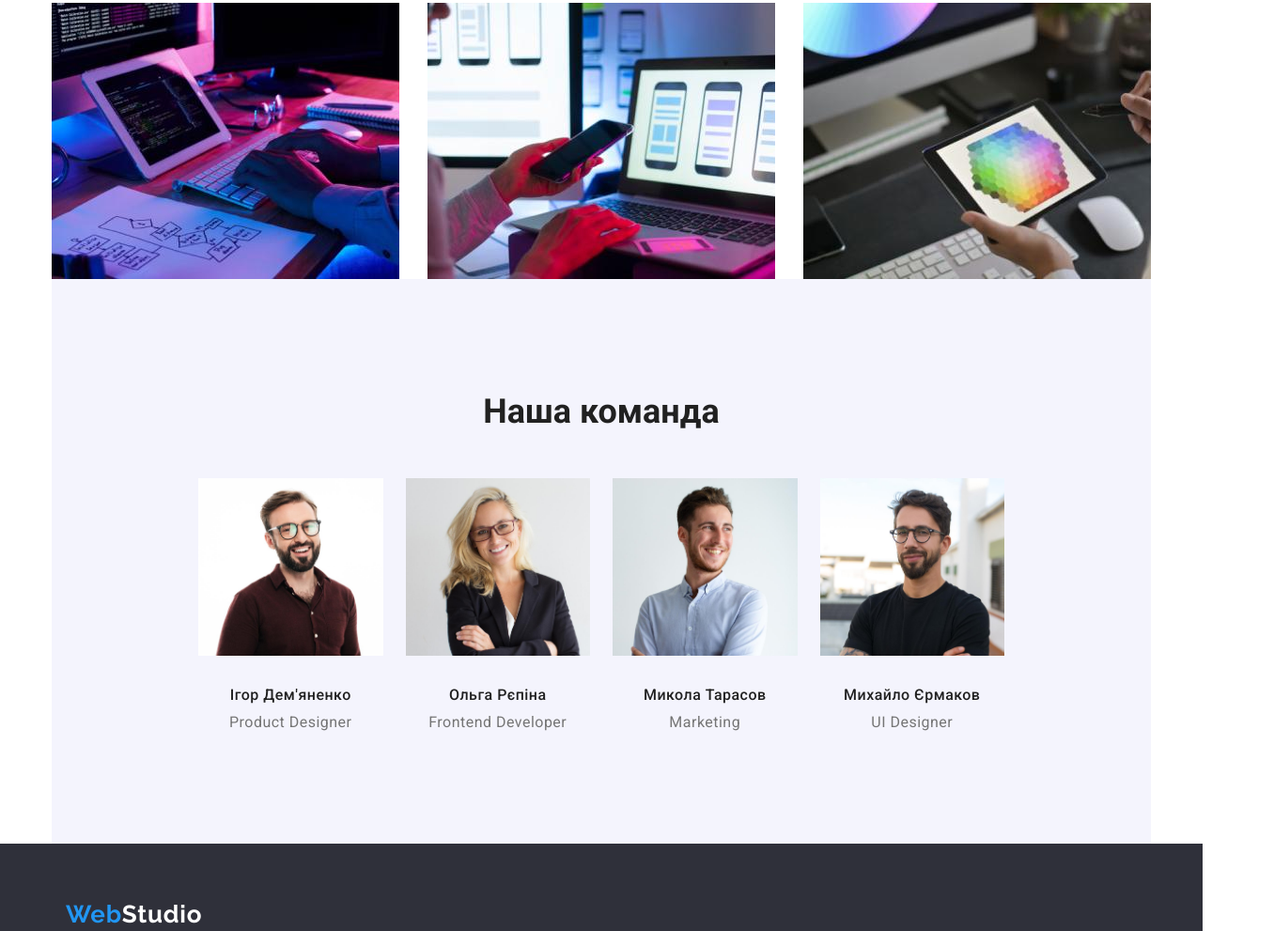
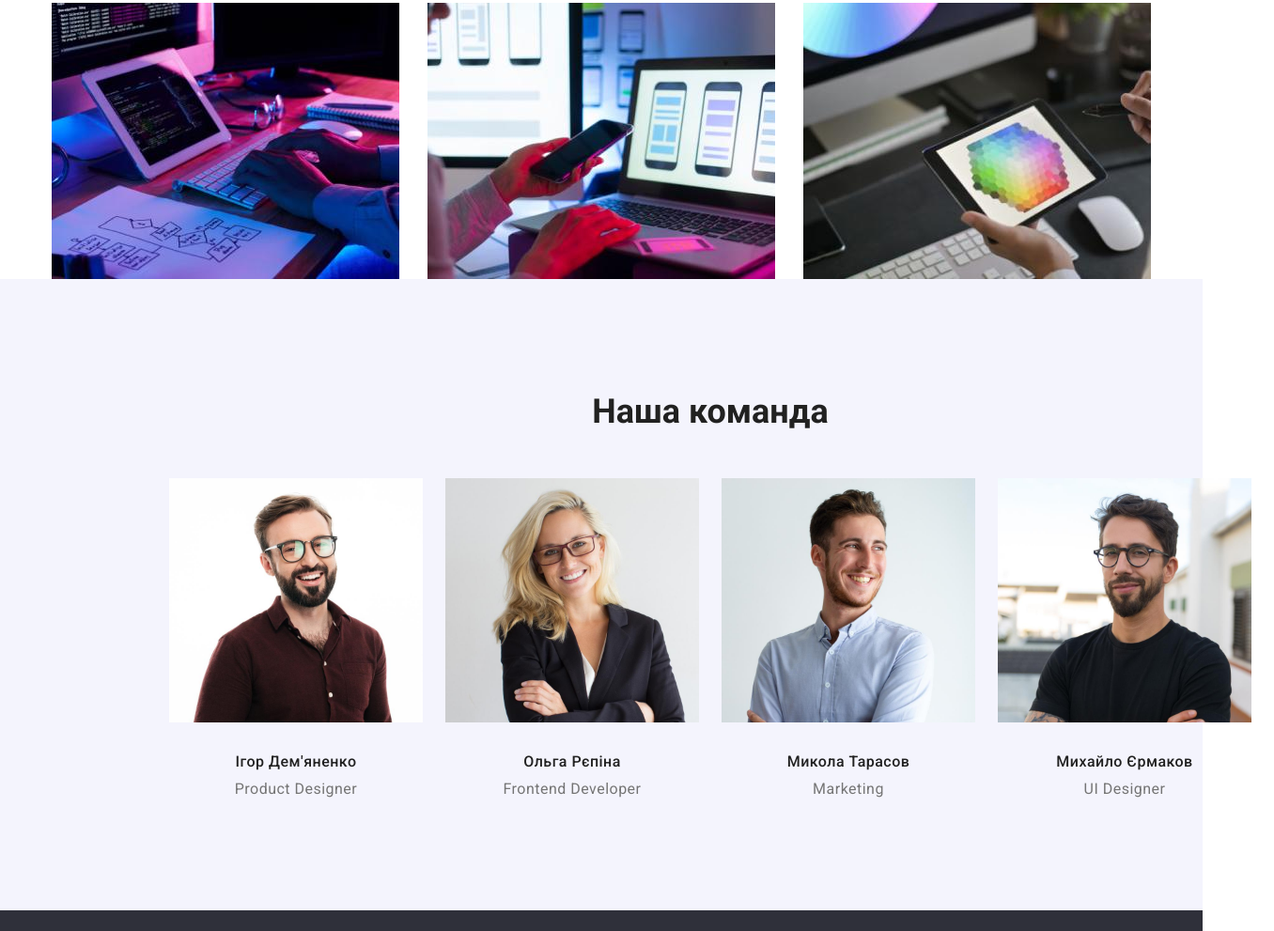
Before and after one commit to Elleine/GOIT-hw3, a plain HTML site: page index.html in a window 1280 px wide. Shown: the part 1056-2047 px from the top of the page at 94% size, 1356 px wide, since content can reach past the window. Drawn offline with nearby package versions, Linux system fonts and the light colour scheme; files that its build step writes are made by us from their sources.

Commit message:
Update index.html

```diff
--- a/index.html
+++ b/index.html
@@ -75,7 +75,6 @@
         </ul>
         </div>
       </section>
-      <section class="duty">
         <div class="container">
         <h2>Чим ми займаємося</h2>
         <ul class="duty">
@@ -88,36 +87,43 @@
           </li>
         </ul>
         </div>
-      </section>
+       <section class="team" id="team">
       <div class="container">
-      <section class="team" id="team">
         <h2>Наша команда</h2>
         <ul class="team-photos">
           <li class="team-photos-article">
 
-            <img src="./images/man1.jpg" alt="Product Designer" width="264px" />
+            <img src="./images/man1.jpg" alt="Product Designer" width="270px" />
+            <div class="team-photo">
             <h3>Ігор Дем'яненко</h3>
             <p>Product Designer</p>
+            </div>
           </li>
 
          <li class="team-photos-article">
             <img
               src="./images/girl.jpg"
               alt="Frontend Developer"
-              width="264px"
+              width="270px"
             />
+            <div class="team-photo">
             <h3>Ольга Рєпіна</h3>
             <p>Frontend Developer</p>
+            </div>
           </li>
          <li class="team-photos-article">
-            <img src="./images/man2.jpg" alt="Marketing" width="264px" />
+            <img src="./images/man2.jpg" alt="Marketing" width="270px" />
+            <div class="team-photo">
             <h3>Микола Тарасов</h3>
             <p>Marketing</p>
+            </div>
           </li>
         <li class="team-photos-article">
-            <img src="./images/man3.jpg" alt="UI Designer" width="264px" />
+            <img src="./images/man3.jpg" alt="UI Designer" width="270px" />
+            <div class="team-photo">
             <h3>Mихайло Єрмаков</h3>
             <p>UI Designer</p>
+            </div>
           </li>
         </ul>
       </div>
```
